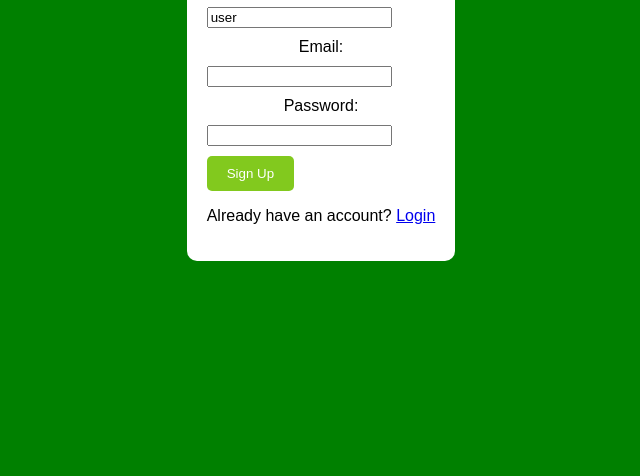
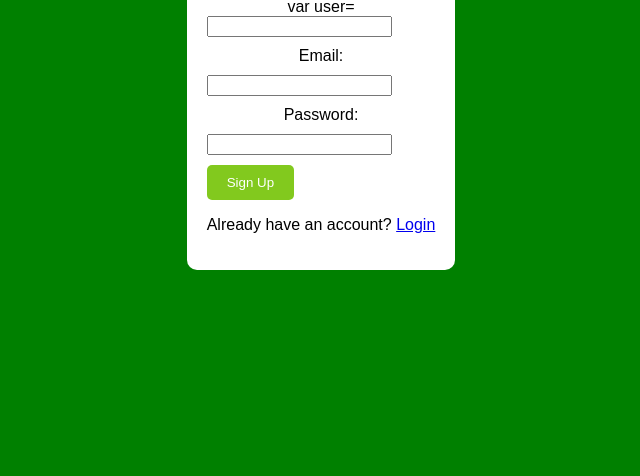
Before and after one commit to GreenergyX/app, a plain HTML site: page signup.html in a window 1280 px wide. Shown: the part 324-800 px from the top of the page, without its empty margins (319-959 px from the left). Drawn offline with Linux system fonts and the light colour scheme.

Commit message:
Update signup.html

```diff
--- a/signup.html
+++ b/signup.html
@@ -51,7 +51,7 @@
       <h2>Sign Up</h2>
       <form action="main.html">
         <label for="username">Username:</label>
-        <input type="text" id="username" value="user" required>
+  var user=  <input type="text" id="username" required>
         <label for="email">Email:</label>
         <input type="email" id="email" required>
         <label for="password">Password:</label>
```
